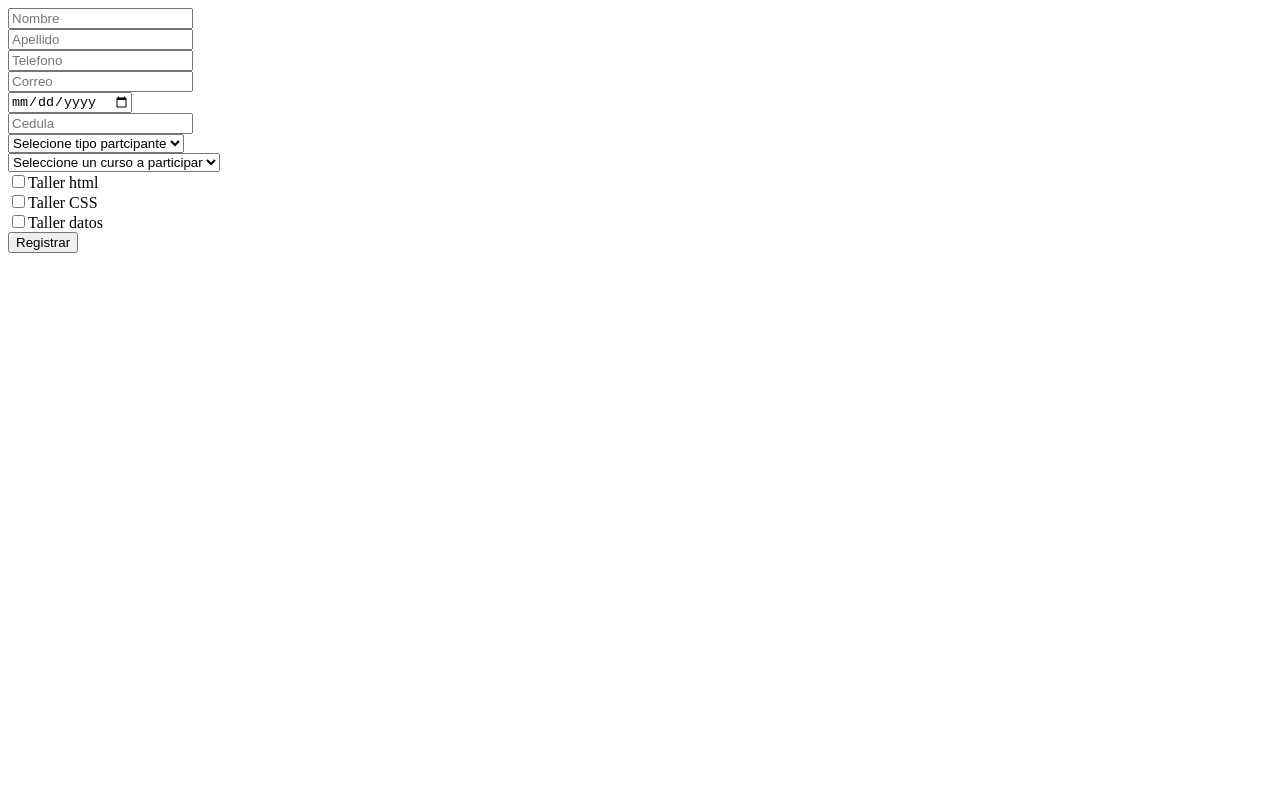
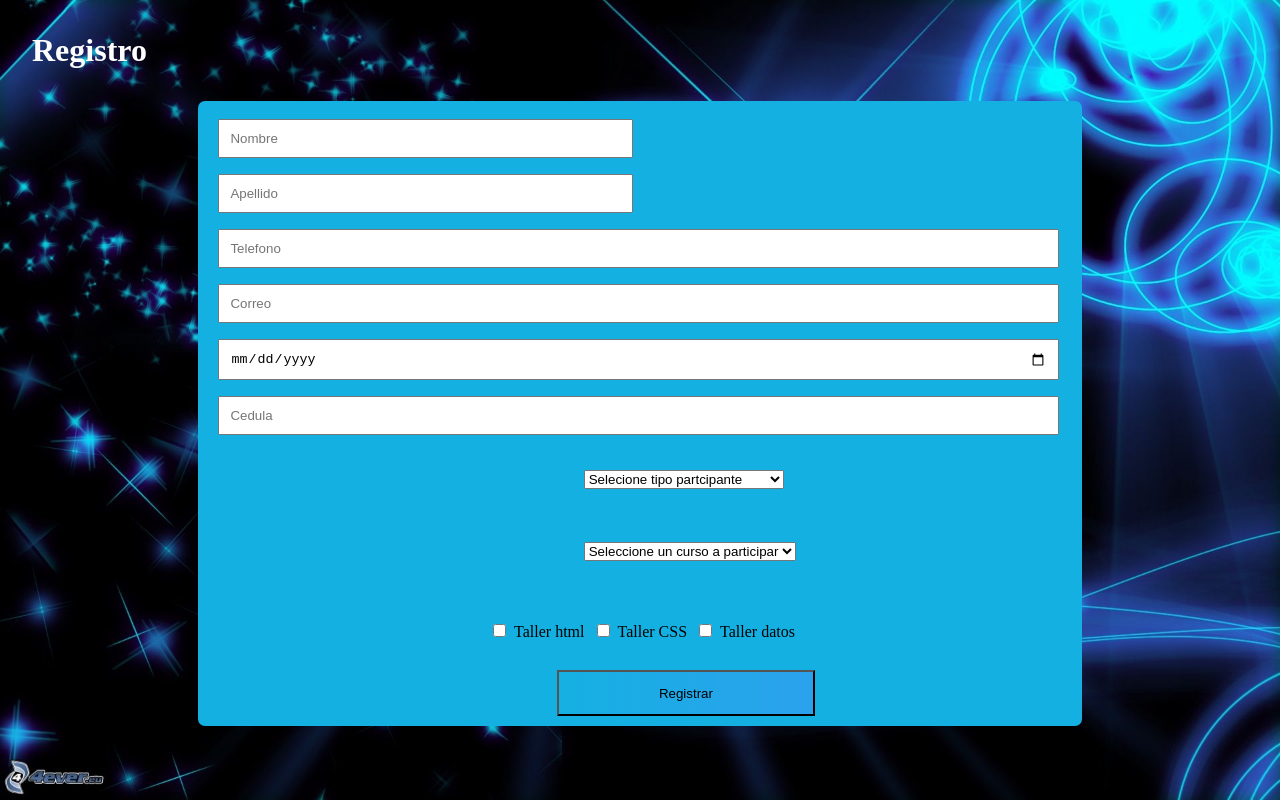
Before and after one commit to renzodamian/ing_web, a plain HTML site: page ejemplophp/formulario.html in a window 1280 px wide. Drawn offline with Linux system fonts and the light colour scheme.

Commit message:
FormularioWeb

```diff
--- /dev/null
+++ b/ejemplophp/css/style.css
@@ -0,0 +1,65 @@
+*{
+  padding: 0;
+  margin: 0;
+}
+header,body{
+  background: url(../img/fondo.jpg);
+  height: 100%;
+  background-position: center center;
+  background-repeat: no-repeat;
+  background-attachment: fixed;
+  background-size: cover;
+  background-color: #999;
+
+}
+header h1{
+  color: white;
+  margin: 1em;
+}
+form{
+  width: 69%;
+  margin: auto;
+  background:  #15b0e2;
+  border-radius: 7px;
+
+}
+.contenedor{
+  padding: 10px;
+  margin: 2px;
+}
+input{
+  margin: 8px;
+  padding: 10px;
+}
+.input48{
+  width: 45.5%;
+}
+.input100{
+  width: 95%;
+}
+.tipo{
+  margin-top: 2em;
+  margin-left: 28em;
+  margin-bottom: 2em;
+  width: 15em;
+
+}
+.curso{
+  margin-top: 2em;
+  margin-left: 28em;
+  margin-bottom: 2em;
+}
+.taller{
+  text-align:center;
+  padding-top: 1em;
+  margin: 0.75em;
+}
+button{
+  background: linear-gradient(to right, rgba(43, 161, 237,0), rgba(43, 161, 237,1));
+
+  width: 30%;
+  padding: 1em 1em;
+  margin-top: 1em;
+  margin-left: 26em;
+
+}
--- a/ejemplophp/formulario.html
+++ b/ejemplophp/formulario.html
@@ -1,35 +1,54 @@
 <!DOCTYPE html>
 <html lang="en" dir="ltr">
+
 <head>
   <meta charset="utf-8">
   <title>Registro</title>
+  <meta name="description" content="Factura cursos">
+  <meta name="keywords" content="taller, ecuador, loja,cursos ">
+  <meta name="author" content="UTPL by @rdjaramillo1">
+  <meta name="viewport" content="width=device-width,initial-scale=1.0">
+  <link rel="stylesheet" type="text/css" href="css/style.css">
+
+  <link href="https://fonts.googleapis.com/css?family=Josefin+Slab" rel="stylesheet" type="text/css">
 </head>
+
 <body>
+  <header>
+    <h1>Registro</h1>
+  </header>
   <form class="" action="internas/calcular.php" method="post">
-      <input type="text" name="nombre" value="" placeholder="Nombre" ><br>
-      <input type="text" name="apellido" value=""placeholder="Apellido" ><br>
-      <input type="number" name="telefono" value=""placeholder="Telefono" ><br>
-      <input type="email" name="correo" value=""placeholder="Correo" ><br>
-      <input type="date" name="fecha_nacimiento" value=""placeholder="Fecha de Nacimiento" ><br>
-      <input type="number" name="cedula" value=""placeholder="Cedula" ><br>
-      <select class="" name="tipo">
+    <div class="contenedor">
+      <input type="text" name="nombre" value="" placeholder="Nombre" class="input48">
+      <input type="text" name="apellido" value="" placeholder="Apellido" class="input48">
+      <input type="number" name="telefono" value="" placeholder="Telefono" class="input100"><br>
+      <input type="email" name="correo" value="" placeholder="Correo" class="input100"><br>
+      <input type="date" name="fecha_nacimiento" value="" placeholder="Fecha de Nacimiento" class="input100"><br>
+      <input type="text" name="cedula" value="" placeholder="Cedula" class="input100"><br>
+    <select class="tipo" name="tipo">
       <option>Selecione tipo partcipante</option>
-        <option value="1">Profesor</option>
+      <option value="1">Docente</option>
       <option value="2">Estudiante</option>
       <option value="3">Otro</option>
     </select><br>
 
-      <select class="" name="curso">
+    <select class="curso" name="curso">
       <option >Seleccione un curso a participar</option>
       <option value="1">JAVA</option>
       <option value="2">ANDROID</option>
       <option value="3">PHP</option>
     </select><br>
-      <input type="checkbox" name="taller1" value="1">Taller html<br>
-      <input type="checkbox" name="taller2" value="2">Taller CSS<br>
-      <input type="checkbox" name="taller3" value="3">Taller datos<br>
+    <div class="taller">
+      <input type="checkbox" name="taller1" value="1">Taller html
+      <input type="checkbox" name="taller2" value="2">Taller CSS
+      <input type="checkbox" name="taller3" value="3">Taller datos
+    </div>
+
       <button>Registrar</button>
+    </div>
+
   </form>
 
 </body>
+
 </html>
```
Also changed, not shown: ejemplophp/index.html (+2 -2 lines), ejemplophp/img/fondo.jpg (added), 1 other file. Lines whose indentation alone changed are shown as unchanged.
